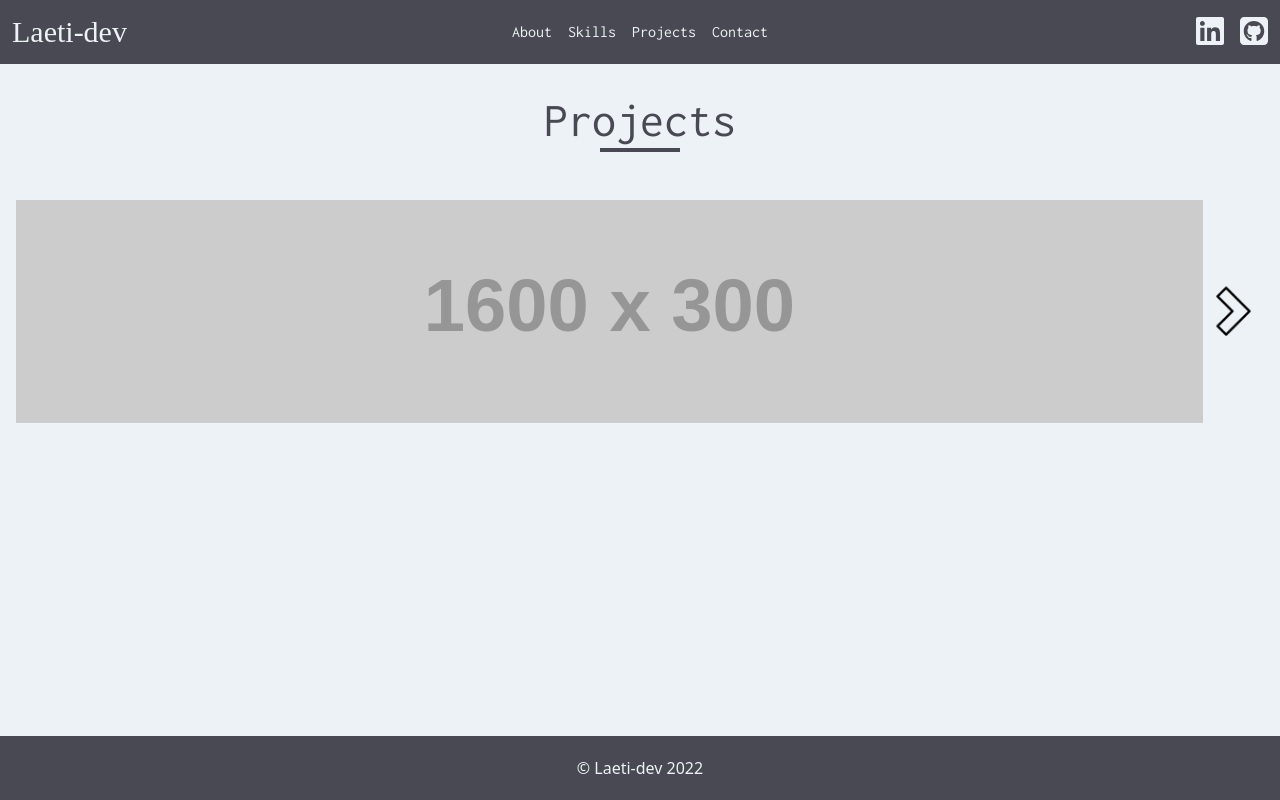
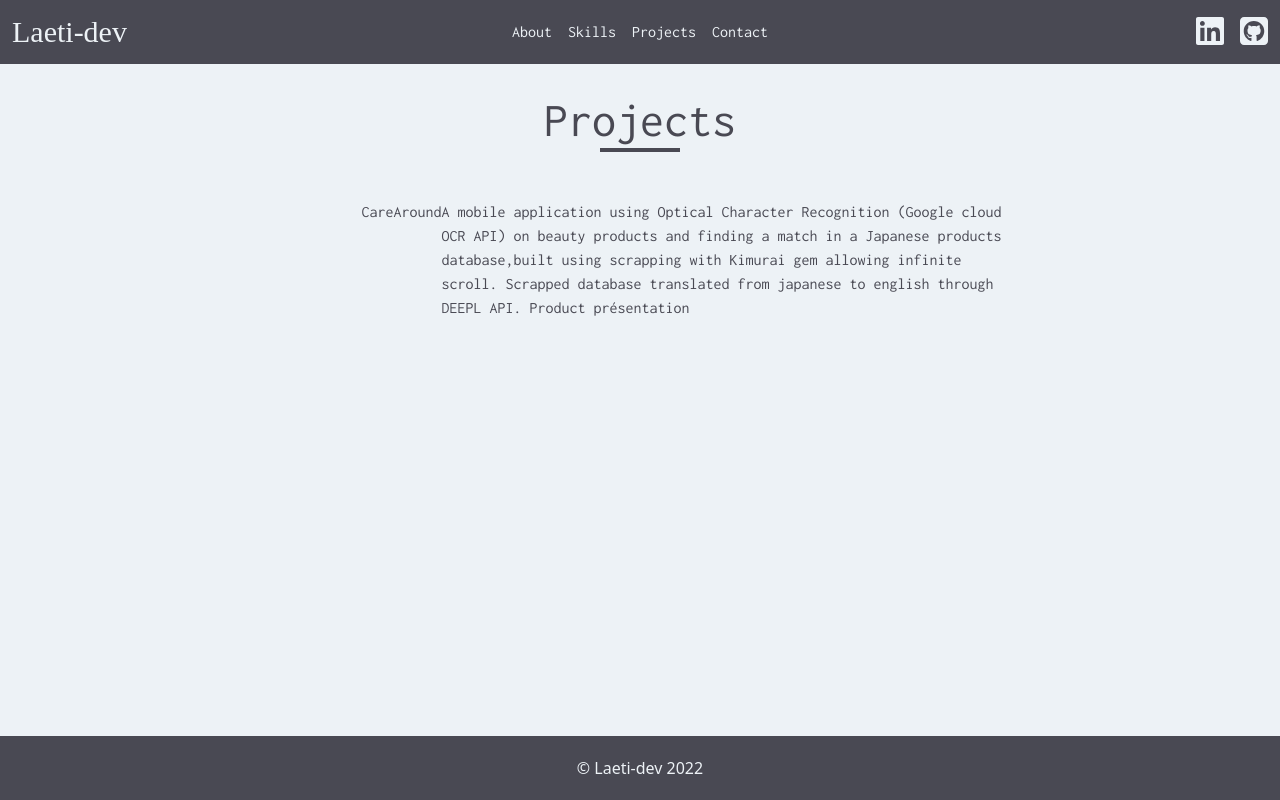
Before and after one commit to Laeti-dev/react-portfolio, a React (Create React App) app: page /projects in a window 1280 px wide. Built offline with nearby package versions, Linux system fonts and the light colour scheme; grey boxes are pictures that could not be loaded; a web font is replaced by a local one.

Commit message:
create carearound component

```diff
--- a/src/components/Carousel/style.tw.js
+++ b/src/components/Carousel/style.tw.js
@@ -2,7 +2,7 @@ import styled from "styled-components";
 
 
 export const CarouselContainer = styled.section.attrs({
-  className: " w-full flex flex-column"
+  className: " w-3/5 flex flex-column"
 })``;
 
 export const CarouselWrapper = styled.article.attrs({
--- /dev/null
+++ b/src/pages/Projects/CareAround.jsx
@@ -0,0 +1,20 @@
+import { ProjectContainer, ProjectDescription, ProjectMedia } from "./styled.tw";
+import CareAroundVideo from "../../utils/videos/care_around.mp4"
+
+export default function CareAround() {
+  return (
+    <ProjectContainer>
+      <ProjectMedia>
+          <video autoplay loop playsinline>
+              <source src={CareAroundVideo} type="video/mp4" />
+          </video>
+      </ProjectMedia>
+    <ProjectDescription>
+        <h1>CareAround</h1>
+        <p>A mobile application using Optical Character Recognition (Google cloud OCR API) on beauty products and finding a match in a Japanese products database,built using scrapping with Kimurai gem allowing infinite scroll. Scrapped database translated from japanese to english through DEEPL API.
+            Product présentation
+        </p>
+    </ProjectDescription>
+</ProjectContainer>
+  )
+}
--- a/src/pages/Projects/index.jsx
+++ b/src/pages/Projects/index.jsx
@@ -1,5 +1,6 @@
 import { GlobalStyle, Header1, Underline } from "../../global/styled.tw";
 import { Carousel } from "../../components/Carousel/carousel";
+import CareAround from "./CareAround";
 
 export default function Projects() {
   return(
@@ -7,9 +8,10 @@ export default function Projects() {
       <Header1>Projects</Header1>
       <Underline></Underline>
       <Carousel>
+        <CareAround />
+        {/* <img src="https://via.placeholder.com/1600x300" alt="placeholder" />
         <img src="https://via.placeholder.com/1600x300" alt="placeholder" />
-        <img src="https://via.placeholder.com/1600x300" alt="placeholder" />
-        <img src="https://via.placeholder.com/1600x300" alt="placeholder" />
+        <img src="https://via.placeholder.com/1600x300" alt="placeholder" /> */}
       </Carousel>
     </GlobalStyle>
   );
--- /dev/null
+++ b/src/pages/Projects/styled.tw.js
@@ -0,0 +1,21 @@
+import styled from "styled-components";
+
+export const ProjectContainer = styled.section.attrs({
+  className: "flex flex-row justify-center"
+})``;
+
+export const ProjectMedia = styled.article.attrs({
+  className:"h-3/4 w-1/2"
+})``;
+
+export const ProjectDescription = styled.article.attrs({
+  className: "flex flex-column"
+})``;
+
+export const DescriptionText = styled.div.attrs({
+
+})``;
+
+export const DescriptionLinks = styled.div.attrs({
+
+})``;
```
Also changed, not shown: 2 other files (tests, documents, lock files or other folders).
